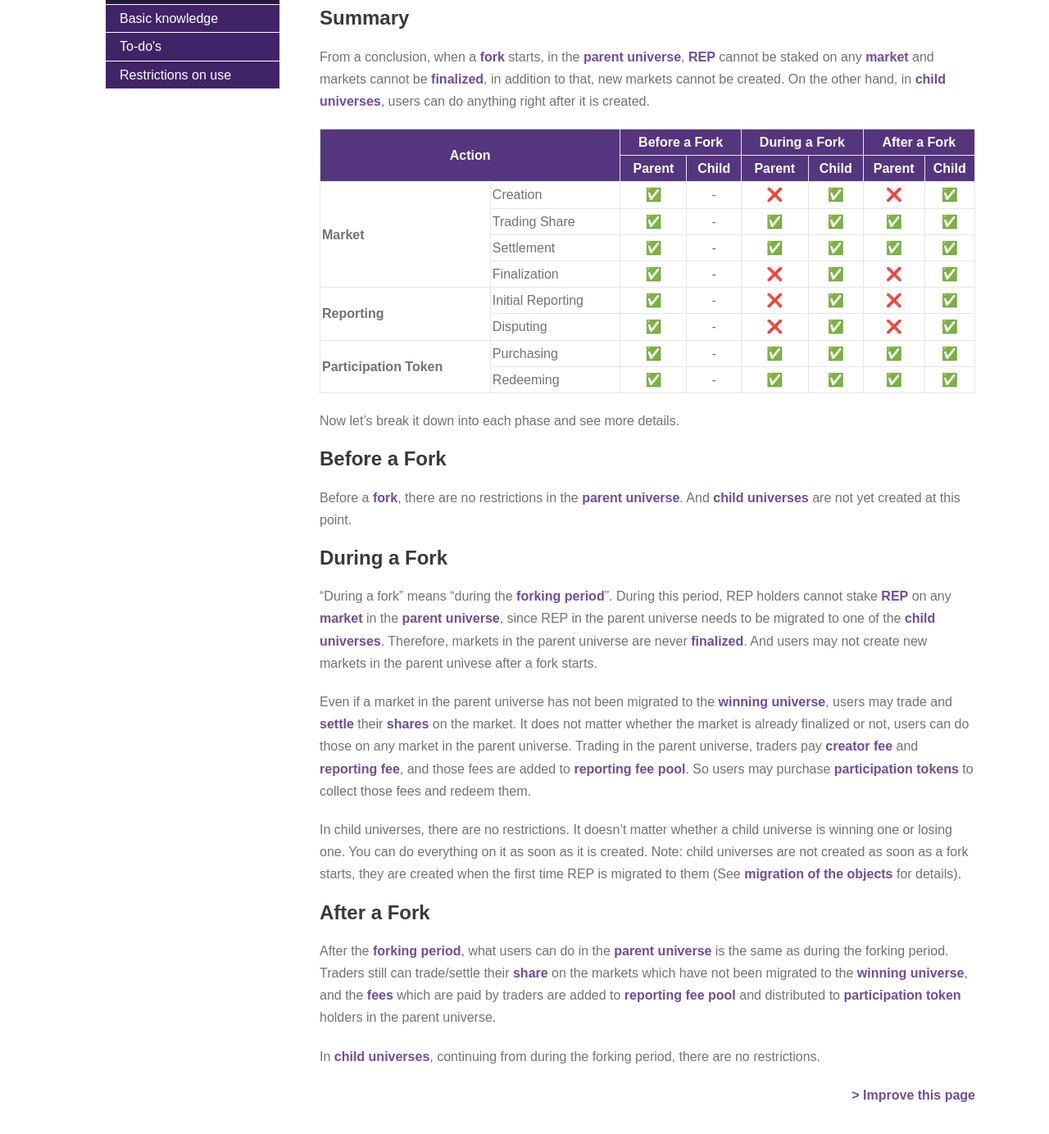
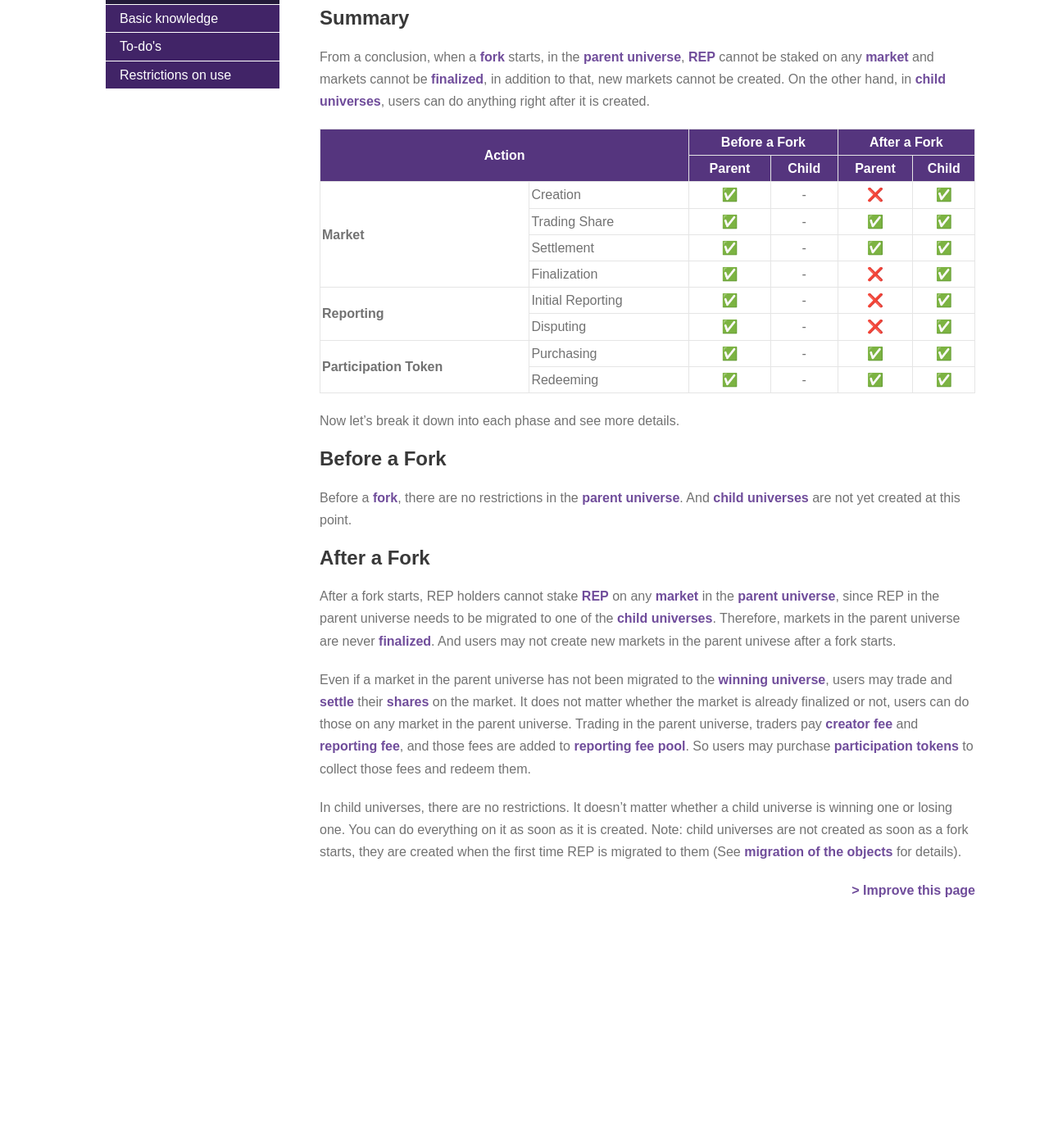
Before and after one commit to MicahZoltu/Augur.Guide-for-IPFS, a Jekyll site: the page built from collections/_version2-english/9-fork/3-restrictions-on-use.md, in a window 1280 px wide and 1400 px high, scrolled down 350 px. Shown: the top 1384 px of the window at 82% size. Built offline with Jekyll 4.4.1, drawn with Linux system fonts in a browser that asks for light colours; comment, search, counter and statistics services are not loaded; after the commit the page ends 1501 px from its top, so only the background shows below that.

Commit message:
Delete redundant descriptions on To-do's

```diff
--- a/collections/_version2-english/9-fork/3-restrictions-on-use.md
+++ b/collections/_version2-english/9-fork/3-restrictions-on-use.md
@@ -37,12 +37,9 @@ From a conclusion, when a [fork]({{glossary_fork}}) starts, in the [parent unive
     <tr>
       <th rowspan="2" colspan="2" class="center">Action</th>
       <th rowspan="1" colspan="2" class="center">Before a Fork</th>
-      <th rowspan="1" colspan="2" class="center">During a Fork</th>
       <th rowspan="1" colspan="2" class="center">After a Fork</th>
     </tr>
     <tr>
-      <th rowspan="1" colspan="1" class="center">Parent</th>
-      <th rowspan="1" colspan="1" class="center">Child</th>
       <th rowspan="1" colspan="1" class="center">Parent</th>
       <th rowspan="1" colspan="1" class="center">Child</th>
       <th rowspan="1" colspan="1" class="center">Parent</th>
@@ -57,15 +54,11 @@ From a conclusion, when a [fork]({{glossary_fork}}) starts, in the [parent unive
       <td rowspan="1" colspan="1" class="center">-</td>
       <td rowspan="1" colspan="1" class="center">❌</td>
       <td rowspan="1" colspan="1" class="center">✅</td>
-      <td rowspan="1" colspan="1" class="center">❌</td>
-      <td rowspan="1" colspan="1" class="center">✅</td>
     </tr>
     <tr>
       <td rowspan="1" colspan="1" >Trading Share</td>
       <td rowspan="1" colspan="1" class="center">✅</td>
       <td rowspan="1" colspan="1" class="center">-</td>
-      <td rowspan="1" colspan="1" class="center">✅</td>
-      <td rowspan="1" colspan="1" class="center">✅</td>
       <td rowspan="1" colspan="1" class="center">✅</td>
       <td rowspan="1" colspan="1" class="center">✅</td>
     </tr>
@@ -75,15 +68,11 @@ From a conclusion, when a [fork]({{glossary_fork}}) starts, in the [parent unive
       <td rowspan="1" colspan="1" class="center">-</td>
       <td rowspan="1" colspan="1" class="center">✅</td>
       <td rowspan="1" colspan="1" class="center">✅</td>
-      <td rowspan="1" colspan="1" class="center">✅</td>
-      <td rowspan="1" colspan="1" class="center">✅</td>
     </tr>
     <tr>
       <td rowspan="1" colspan="1">Finalization</td>
       <td rowspan="1" colspan="1" class="center">✅</td>
       <td rowspan="1" colspan="1" class="center">-</td>
-      <td rowspan="1" colspan="1" class="center">❌</td>
-      <td rowspan="1" colspan="1" class="center">✅</td>
       <td rowspan="1" colspan="1" class="center">❌</td>
       <td rowspan="1" colspan="1" class="center">✅</td>
     </tr>
@@ -94,15 +83,11 @@ From a conclusion, when a [fork]({{glossary_fork}}) starts, in the [parent unive
       <td rowspan="1" colspan="1" class="center">-</td>
       <td rowspan="1" colspan="1" class="center">❌</td>
       <td rowspan="1" colspan="1" class="center">✅</td>
-      <td rowspan="1" colspan="1" class="center">❌</td>
-      <td rowspan="1" colspan="1" class="center">✅</td>
     </tr>
     <tr>
       <td rowspan="1" colspan="1">Disputing</td>
       <td rowspan="1" colspan="1" class="center">✅</td>
       <td rowspan="1" colspan="1" class="center">-</td>
-      <td rowspan="1" colspan="1" class="center">❌</td>
-      <td rowspan="1" colspan="1" class="center">✅</td>
       <td rowspan="1" colspan="1" class="center">❌</td>
       <td rowspan="1" colspan="1" class="center">✅</td>
     </tr>
@@ -113,15 +98,11 @@ From a conclusion, when a [fork]({{glossary_fork}}) starts, in the [parent unive
       <td rowspan="1" colspan="1" class="center">-</td>
       <td rowspan="1" colspan="1" class="center">✅</td>
       <td rowspan="1" colspan="1" class="center">✅</td>
-      <td rowspan="1" colspan="1" class="center">✅</td>
-      <td rowspan="1" colspan="1" class="center">✅</td>
     </tr>
     <tr>
       <td rowspan="1" colspan="1">Redeeming</td>
       <td rowspan="1" colspan="1" class="center">✅</td>
       <td rowspan="1" colspan="1" class="center">-</td>
-      <td rowspan="1" colspan="1" class="center">✅</td>
-      <td rowspan="1" colspan="1" class="center">✅</td>
       <td rowspan="1" colspan="1" class="center">✅</td>
       <td rowspan="1" colspan="1" class="center">✅</td>
     </tr>
@@ -133,14 +114,9 @@ Now let's break it down into each phase and see more details.
 ## Before a Fork
 Before a [fork]({{glossary_fork}}), there are no restrictions in the [parent universe]({{glossary_parent_universe}}). And [child universes]({{glossary_child_universe}}) are not yet created at this point.
 
-## During a Fork
-"During a fork" means "during the [forking period]({{glossary_forking_period}})". During this period, REP holders cannot stake [REP]({{glossary_reputation_token}}) on any [market]({{glossary_market}}) in the [parent universe]({{glossary_parent_universe}}), since REP in the parent universe needs to be migrated to one of the [child universes]({{glossary_child_universe}}). Therefore, markets in the parent universe are never [finalized]({{glossary_finalized_market}}). And users may not create new markets in the parent univese after a fork starts.
+## After a Fork
+After a fork starts, REP holders cannot stake [REP]({{glossary_reputation_token}}) on any [market]({{glossary_market}}) in the [parent universe]({{glossary_parent_universe}}), since REP in the parent universe needs to be migrated to one of the [child universes]({{glossary_child_universe}}). Therefore, markets in the parent universe are never [finalized]({{glossary_finalized_market}}). And users may not create new markets in the parent univese after a fork starts.
 
 Even if a market in the parent universe has not been migrated to the [winning universe]({{glossary_winning_universe}}), users may trade and [settle]({{glossary_settlement}}) their [shares]({{glossary_share}}) on the market. It does not matter whether the market is already finalized or not, users can do those on any market in the parent universe. Trading in the parent universe, traders pay [creator fee]({{glossary_creator_fee}}) and [reporting fee]({{glossary_reporting_fee}}), and those fees are added to [reporting fee pool]({{glossary_reporting_fee_pool}}). So users may purchase [participation tokens]({{glossary_participation_token}}) to collect those fees and redeem them.
 
 In child universes, there are no restrictions. It doesn't matter whether a child universe is winning one or losing one. You can do everything on it as soon as it is created.  Note: child universes are not created as soon as a fork starts, they are created when the first time REP is migrated to them (See [migration of the objects]({{url_migration_of_the_objects}}#forking-market) for details).
-
-## After a Fork
-After the [forking period]({{glossary_forking_period}}), what users can do in the [parent universe]({{glossary_parent_universe}}) is the same as during the forking period. Traders still can trade/settle their [share]({{glossary_share}}) on the markets which have not been migrated to the [winning universe]({{glossary_winning_universe}}), and the [fees]({{glossary_trading_fee}}) which are paid by traders are added to [reporting fee pool]({{glossary_reporting_fee_pool}}) and distributed to [participation token]({{glossary_participation_token}}) holders in the parent universe.
-
-In [child universes]({{glossary_child_universe}}), continuing from during the forking period, there are no restrictions.
```
